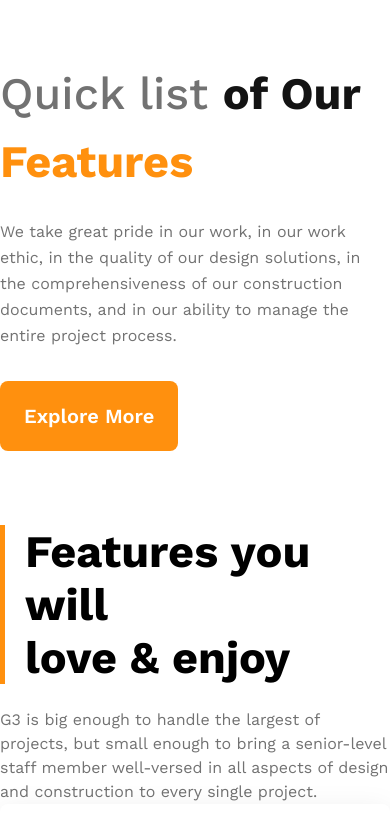
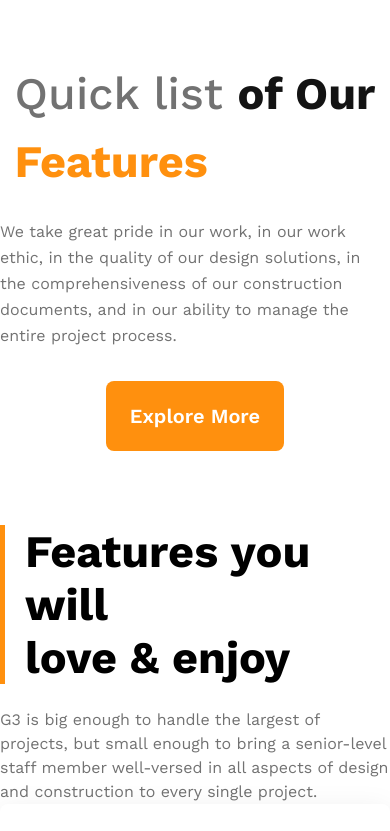
Before and after one commit to AbidReal/G3-Architects, a plain HTML site: page index.html in a window 390 px wide. Shown: the part 2512-3343 px from the top of the page. Drawn offline with nearby package versions, Linux system fonts and the light colour scheme.

Commit message:
features button for mobile improved

```diff
--- a/styles/style.css
+++ b/styles/style.css
@@ -336,6 +336,12 @@ article h3 {
   .teams-features {
     flex-direction: column;
   }
+  .description-teams {
+    display: flex;
+    flex-direction: column;
+    justify-content: center;
+    align-items: center;
+  }
   .img-teams {
     grid-template-columns: repeat(1, 1fr);
   }
```
